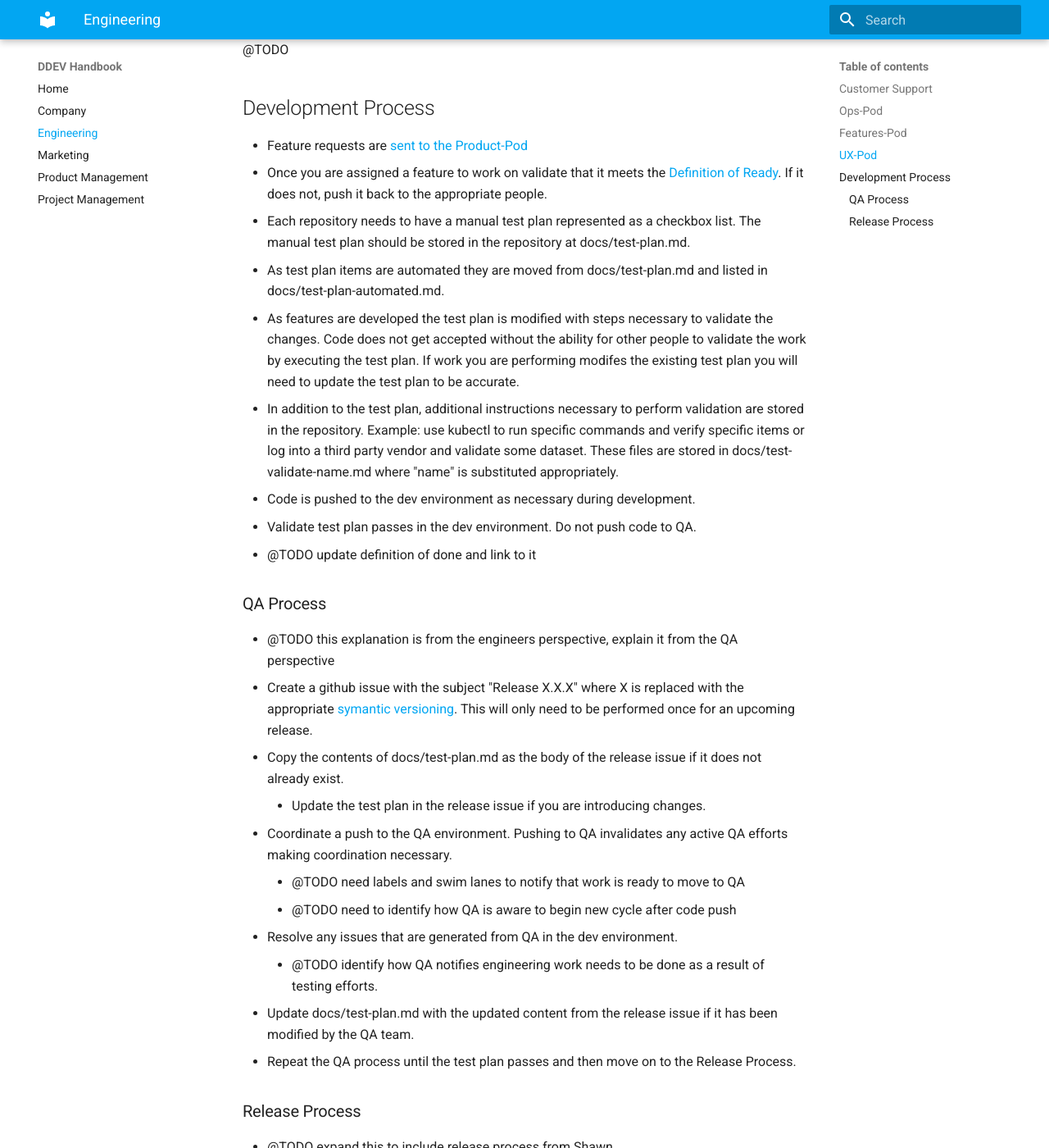
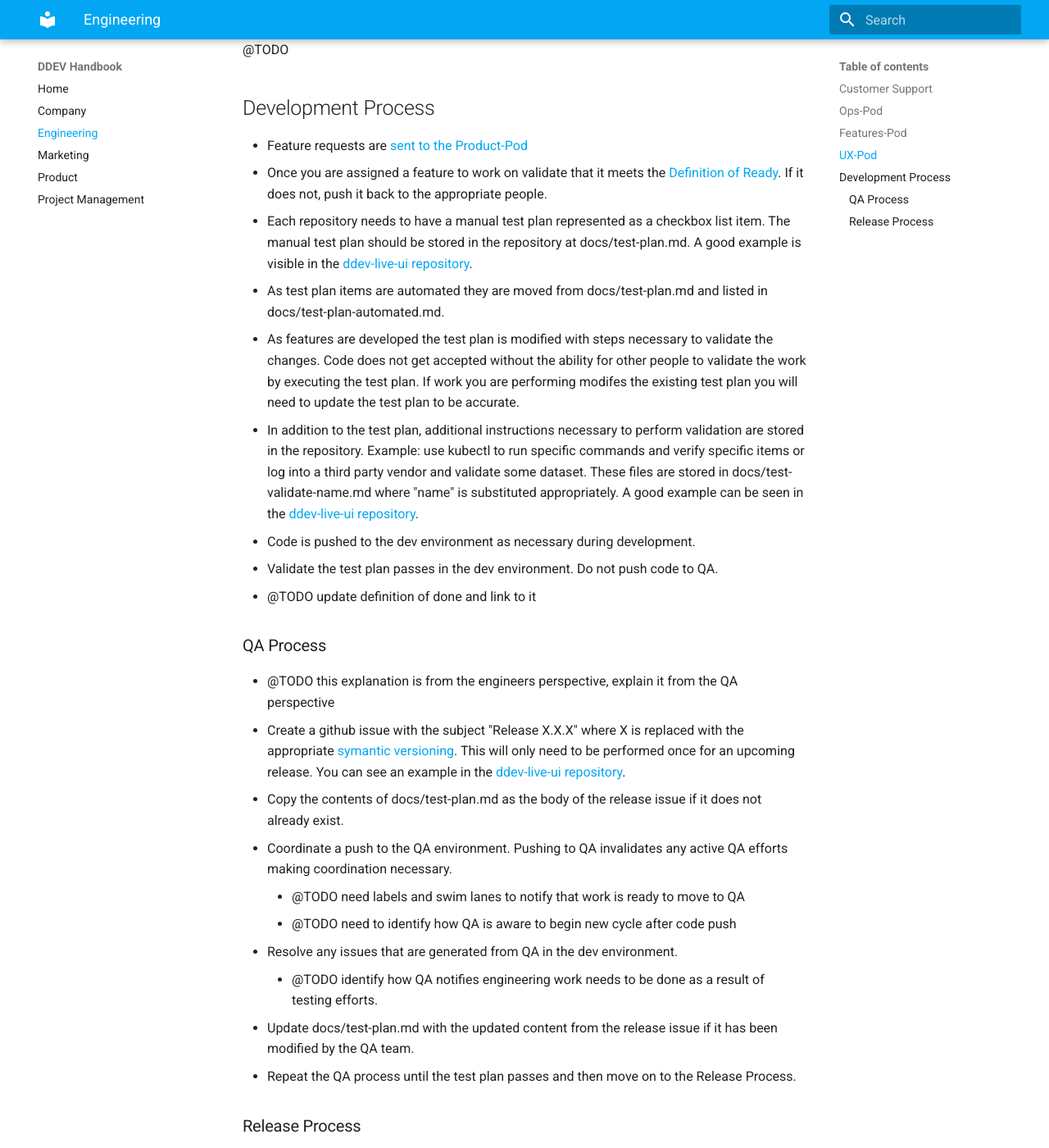
Before and after one commit to fru-io/handbook, an MkDocs documentation site: the page built from docs/engineering.md, in a window 1280 px wide and 1400 px high, scrolled down 598 px. Shown: the whole window at 82% size. Built offline with MkDocs 1.6.1 and Material for MkDocs 9.7.7, drawn with Linux system fonts in a browser that asks for light colours.

Commit message:
Quick proofreading updates

```diff
--- a/docs/engineering.md
+++ b/docs/engineering.md
@@ -11,18 +11,17 @@
 ## Development Process
 - Feature requests are [sent to the Product-Pod](product.md#feature-requests)
 - Once you are assigned a feature to work on validate that it meets the [Definition of Ready](project.md#definition-of-ready). If it does not, push it back to the appropriate people.
-- Each repository needs to have a manual test plan represented as a checkbox list. The manual test plan should be stored in the repository at docs/test-plan.md.
+- Each repository needs to have a manual test plan represented as a checkbox list item. The manual test plan should be stored in the repository at docs/test-plan.md. A good example is visible in the [ddev-live-ui repository](https://github.com/drud/ddev-live-ui/blob/master/docs/test-plan.md).
 - As test plan items are automated they are moved from docs/test-plan.md and listed in docs/test-plan-automated.md.
 - As features are developed the test plan is modified with steps necessary to validate the changes. Code does not get accepted without the ability for other people to validate the work by executing the test plan. If work you are performing modifes the existing test plan you will need to update the test plan to be accurate.
-- In addition to the test plan, additional instructions necessary to perform validation are stored in the repository. Example: use kubectl to run specific commands and verify specific items or log into a third party vendor and validate some dataset. These files are stored in docs/test-validate-name.md where "name" is substituted appropriately.
+- In addition to the test plan, additional instructions necessary to perform validation are stored in the repository. Example: use kubectl to run specific commands and verify specific items or log into a third party vendor and validate some dataset. These files are stored in docs/test-validate-name.md where "name" is substituted appropriately. A good example can be seen in the [ddev-live-ui repository](https://github.com/drud/ddev-live-ui/blob/master/docs/test-validate-firebase.md).
 - Code is pushed to the dev environment as necessary during development.
-- Validate test plan passes in the dev environment. Do not push code to QA.
+- Validate the test plan passes in the dev environment. Do not push code to QA.
 - @TODO update definition of done and link to it
 ### QA Process
 - @TODO this explanation is from the engineers perspective, explain it from the QA perspective
-- Create a github issue with the subject "Release X.X.X" where X is replaced with the appropriate [symantic versioning](https://semver.org/). This will only need to be performed once for an upcoming release.
+- Create a github issue with the subject "Release X.X.X" where X is replaced with the appropriate [symantic versioning](https://semver.org/). This will only need to be performed once for an upcoming release. You can see an example in the [ddev-live-ui repository](https://github.com/drud/ddev-live-ui/issues/233).
 - Copy the contents of docs/test-plan.md as the body of the release issue if it does not already exist.
-  - Update the test plan in the release issue if you are introducing changes.
 - Coordinate a push to the QA environment. Pushing to QA invalidates any active QA efforts making coordination necessary.
   - @TODO need labels and swim lanes to notify that work is ready to move to QA
   - @TODO need to identify how QA is aware to begin new cycle after code push
--- a/mkdocs.yml
+++ b/mkdocs.yml
@@ -10,7 +10,7 @@ nav:
     - Company: company.md
     - Engineering: engineering.md
     - Marketing: marketing.md
-    - Product Management: product.md
+    - Product: product.md
     - Project Management: project.md
 
 markdown_extensions:
```
Also changed, not shown: docs/company.md (+5 -0 lines), docs/product.md (+1 -1 lines).
